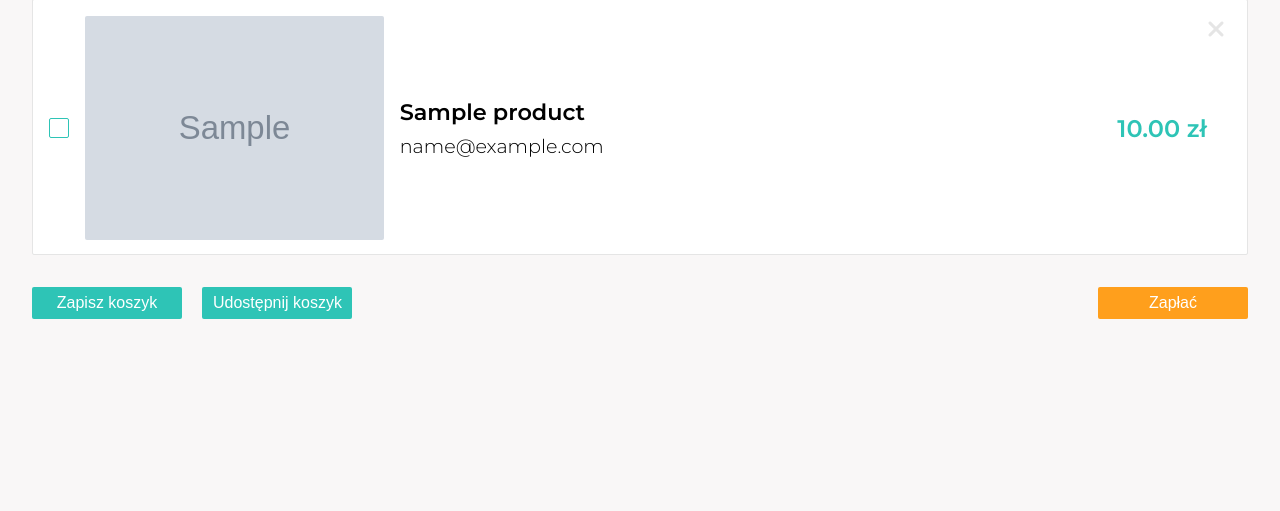
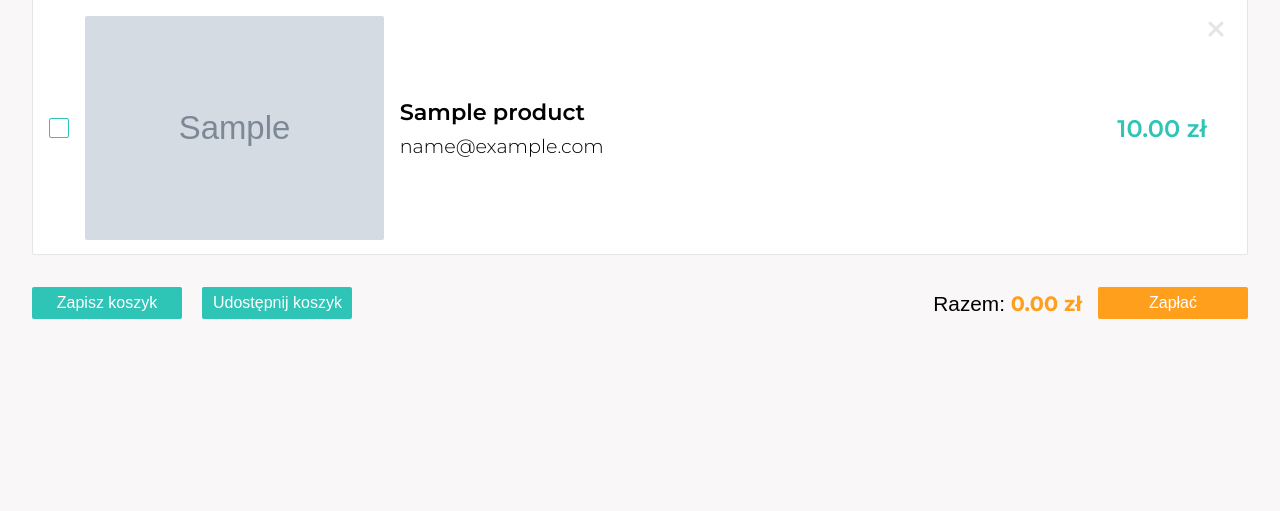
Before and after one commit to michalgolda/elabodeal, a Django app: template elabodeal/web/templates/cart.html in a window 1280 px wide. Shown: the part 153-664 px from the top of the page. Run offline with Django 3.2, Linux system fonts and the light colour scheme; the template is opened without the code that fills it: values that come from a table or form of the project are taken from there, others are empty; tables that the repository leaves empty hold one stand-in row (values such as "Sample post"); grey boxes marked "Sample" are stand-in pictures; some libraries are stand-ins or nearby versions.

Commit message:
Add total price text to cart page

```diff
--- a/elabodeal/web/static/styles/pages/cart.css
+++ b/elabodeal/web/static/styles/pages/cart.css
@@ -102,6 +102,18 @@
 	padding: 64px 0px 64px 0px;
 }
 
+.cart-total-price {
+	display: inline-block;
+	font-size: 1.3rem;
+	padding: 4px 0px 4px 0px;
+	margin-right: 16px;
+}
+
+.cart-checkout-form {
+	width: auto;
+	float: right;
+}
+
 .bar {
 	margin: 32px 0px 64px 0px;
 }
--- a/elabodeal/web/templates/cart.html
+++ b/elabodeal/web/templates/cart.html
@@ -57,7 +57,14 @@
 			<button class="btn saveCartBtn">Zapisz koszyk</button>
 			<button class="btn shareCartBtn">Udostępnij koszyk</button>
 		</div>
-		<form>
+		<form class="cart-checkout-form">
+			<p class="cart-total-price">Razem:
+				{% if 'cart' in request.session %}
+					<b style="color: var(--orange);">{{ request.session.cart.total_price }} zł</b>
+				{% else %}
+					<b style="color: var(--orange);">0.00 zł</b>
+				{% endif %}
+			</p>
 			<button class="btn buyBtn">Zapłać</button>
 		</form>
 	</section>
```
Also changed, not shown: elabodeal/web/views/cart.py (+5 -3 lines).
